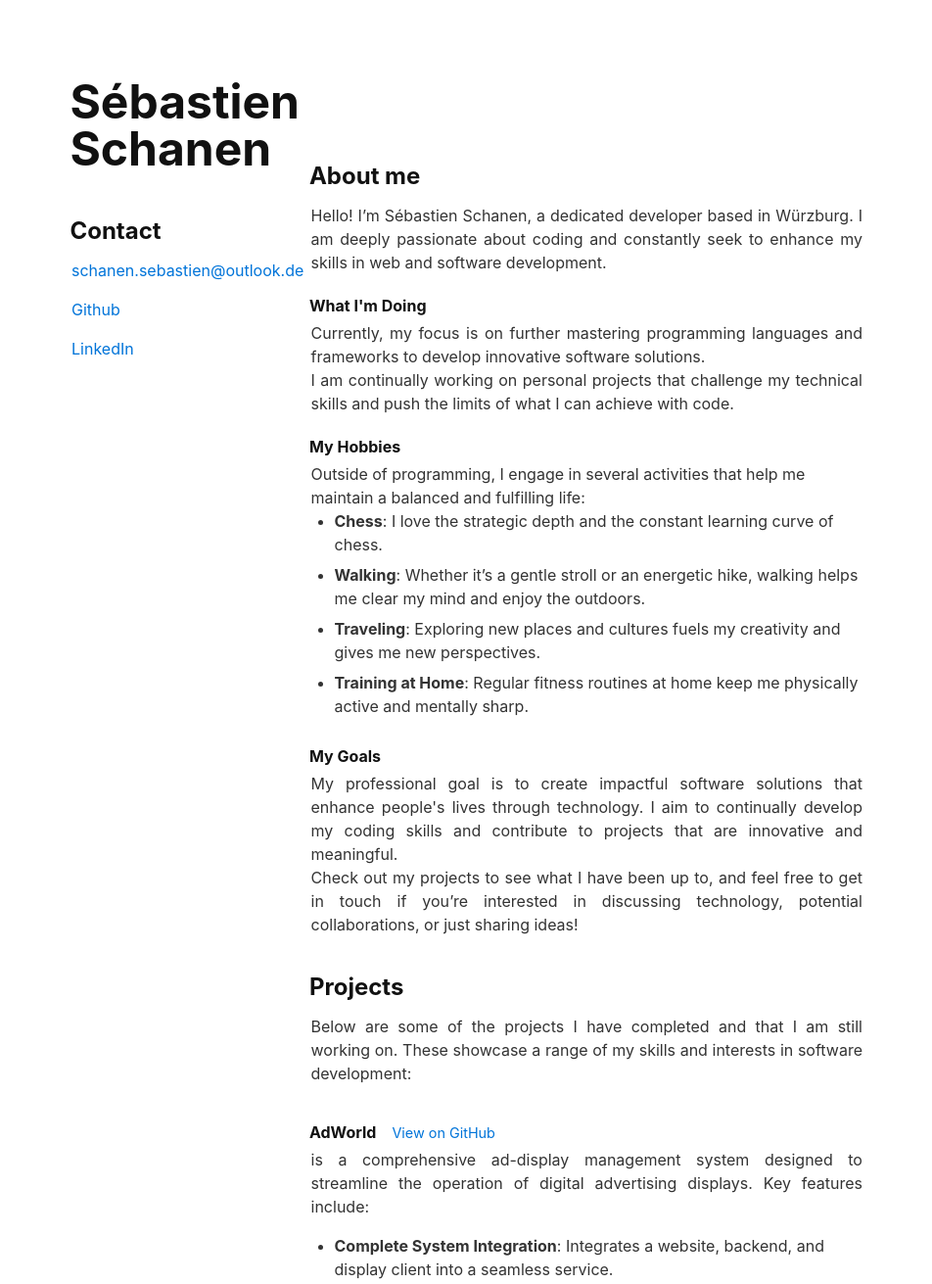
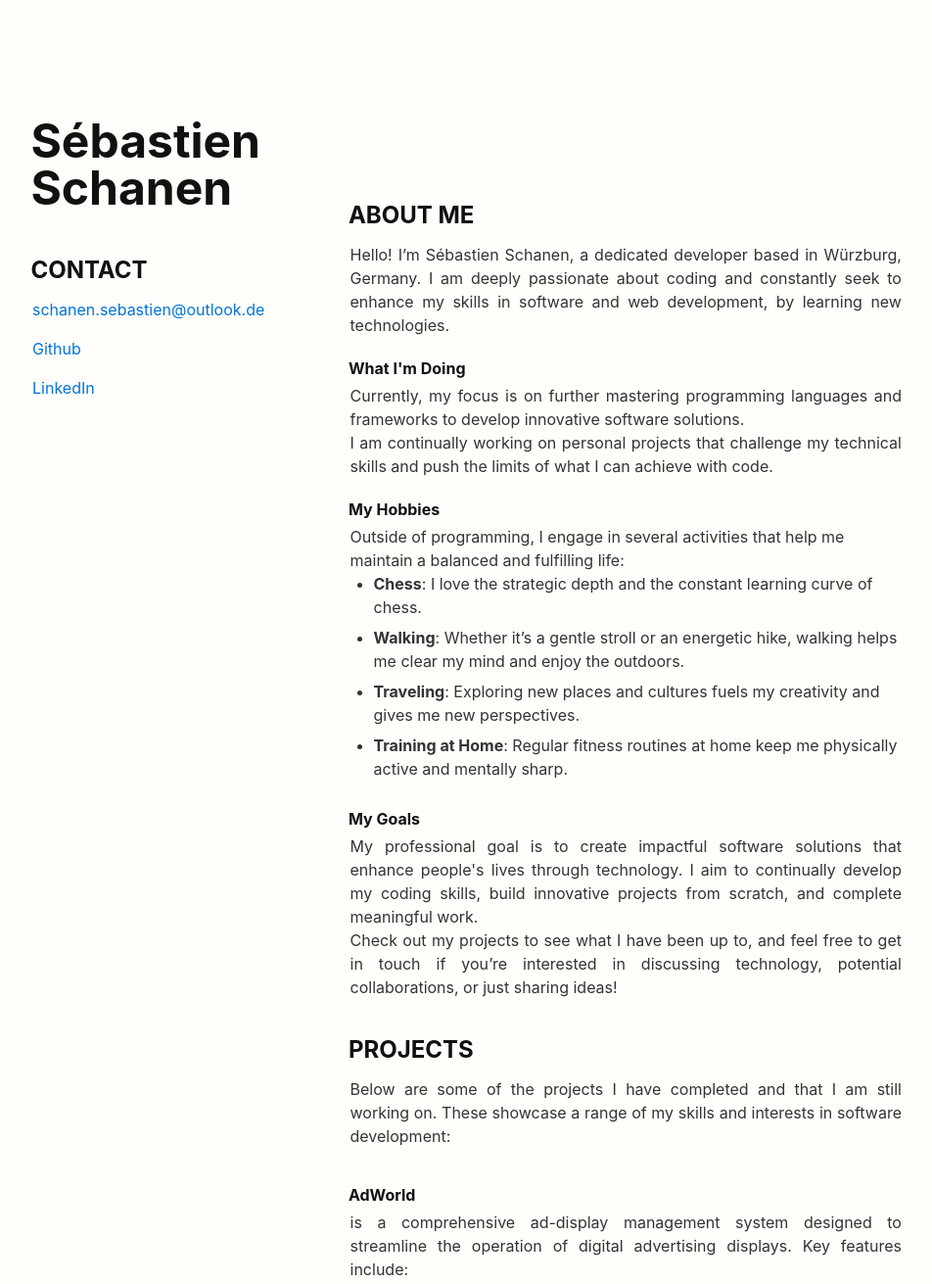
Before and after one commit to schanensebastien/schanen.github.io, a plain HTML site: page index.html in a window 1280 px wide. Shown: the top 1311 px of the page at 98% size, without its empty margins (163-1115 px from the left). Drawn offline with nearby package versions, Linux system fonts and the light colour scheme.

Commit message:
Add files via upload

```diff
--- a/index.html
+++ b/index.html
@@ -55,20 +55,20 @@
         }
     </style>
 </head>
-<body style="margin-top: 10vh">
-    <div id="wrapper">
-        <div id="left" class="container" style="margin-right: 1rem">
+<body style="margin: 0">
+    <div id="wrapper" style="padding-top: 15vh; background-color:#fffefa;">
+        <div id="left" class="container" style="margin-right: 6rem;">
             <h1 id="sebastien-schanen">
                 <a href="https://schanensebastien.com/index.html" style="text-decoration: none">Sébastien Schanen</a>
             </h1>
 
-            <h2>Contact</h2>
-              <p><a href="mailto:schanen.sebastien@outlook.de" target="_blank">schanen.sebastien@outlook.de</a></p>
-              <p><a href="https://github.com/schanensebastien" target="_blank">Github</a></p>
-              <p><a href="https://de.linkedin.com/in/s%C3%A9bastien-schanen-369a87260" target="_blank">LinkedIn</a></p><br/>
+            <h2>CONTACT</h2>
+            <p><a href="mailto:schanen.sebastien@outlook.de" target="_blank">schanen.sebastien@outlook.de</a></p>
+            <p><a href="https://github.com/schanensebastien" target="_blank">Github</a></p>
+            <p><a href="https://de.linkedin.com/in/s%C3%A9bastien-schanen-369a87260" target="_blank">LinkedIn</a></p><br/>
 
             <!--        <ul>
-          <li>Freiberuflich in Web- & Grafikdesign</li>
+        <li>Freiberuflich in Web- & Grafikdesign</li>
         </ul>-->
 
 <!--        <p><a href="https://schanensebastien.com/mainprojects.html">main projects</a></p>
@@ -76,9 +76,9 @@
         <p><a href="https://schanensebastien.com/grafikdesign.html">grafikdesign</a></p>-->
         </div>
         <div id="right" class="container" style="margin-top: 6vh">
-            <h2>About me</h2>
+            <h2>ABOUT ME</h2>
             <p>
-                Hello! I’m Sébastien Schanen, a dedicated developer based in Würzburg. I am deeply passionate about coding and constantly seek to enhance my skills in web and software development.
+                Hello! I’m Sébastien Schanen, a dedicated developer based in Würzburg, Germany. I am deeply passionate about coding and constantly seek to enhance my skills in software and web development, by learning new technologies.
             </p>
             <h3>What I'm Doing</h3>
             <p>
@@ -94,15 +94,15 @@
             </ul>
             <h3>My Goals</h3>
             <p>
-                My professional goal is to create impactful software solutions that enhance people's lives through technology. I aim to continually develop my coding skills and contribute to projects that are innovative and meaningful.<br/>Check out my projects to see what I have been up to, and feel free to get in touch if you’re interested in discussing technology, potential collaborations, or just sharing ideas!
+                My professional goal is to create impactful software solutions that enhance people's lives through technology. I aim to continually develop my coding skills, build innovative projects from scratch, and complete meaningful work.<br/>Check out my projects to see what I have been up to, and feel free to get in touch if you’re interested in discussing technology, potential collaborations, or just sharing ideas!
             </p>
 
-            <h2>Projects</h2>
+            <h2>PROJECTS</h2>
             <p>Below are some of the projects I have completed and that I am still working on. These showcase a range of my skills and interests in software development:</p>
 
 
             <div class="project-title">
-              <h3>AdWorld</h3><a href="#" target="_blank">View on GitHub</a>
+              <h3>AdWorld</h3><!--<a href="#" target="_blank">View on GitHub</a>-->
             </div>
               <p>
                 is a comprehensive ad-display management system designed to streamline the operation of digital advertising displays. Key features include:
@@ -116,12 +116,12 @@
             </p>
 
             <div class="project-title">
-              <h3>CryptoProfitStrategizer</h3><a href="#" target="_blank">View on GitHub</a>
+              <h3>CryptoProfitStrategizer</h3><a href="#" target="https://github.com/schanensebastien/CryptoProfitStrategizer">View on GitHub</a>
             </div>
             <p>
                 is designed to help users capitalize on the volatile cryptocurrency market. It offers the following features:
                 <ul>
-                    <li><b>Data Download</b>: Allows users to download selected cryptocurrency data from various exchanges.</li>
+                    <li><b>Data Download</b>: Allows users to download selected cryptocurrency data from the coinbase-exchanges.</li>
                     <li><b>Parallel Display</b>: View multiple cryptocurrencies simultaneously to compare their performance.</li>
                     <li><b>Profit Strategy Algorithm</b>: Implements a simple yet effective strategy that estimates the best entry and exit points to potentially generate a profit.</li>
                 </ul>
```
